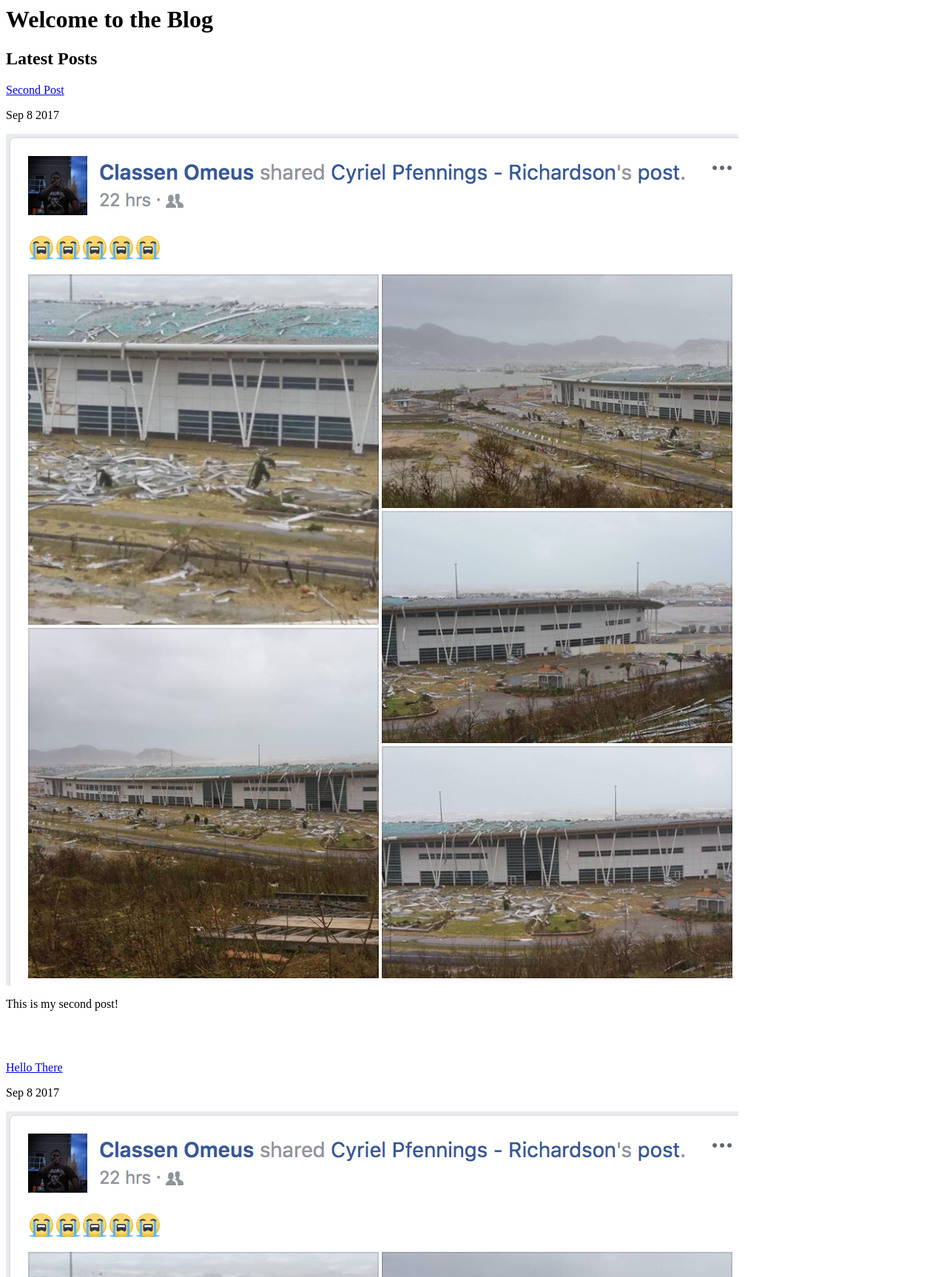
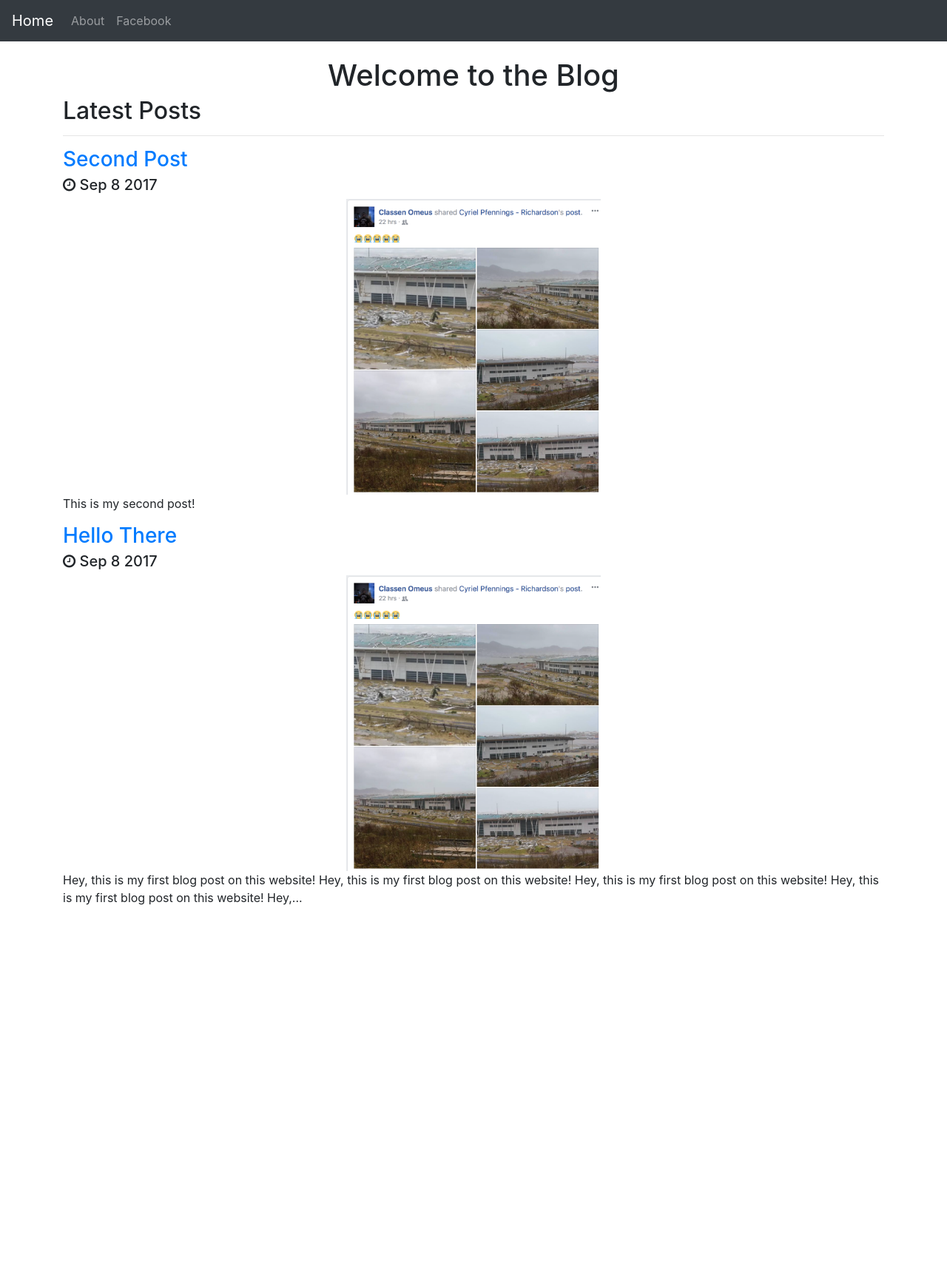
Before and after one commit to dbunin/Playing-around-with-Django, a Django app: page / in a window 1280 px wide. Shown: the top 1727 px of the page at 74% size. After the commit the page ends 1224 px from the top, so only its background shows below. Run offline with Django 3.2, Linux system fonts and the light colour scheme; data comes from the database, SQL or seed files in the repository; some libraries are stand-ins or nearby versions.

Commit message:
-added bootstrap and stylized the main page

```diff
--- a/personalblog/personalblog/posts/templates/posts/home.html
+++ b/personalblog/personalblog/posts/templates/posts/home.html
@@ -1,12 +1,43 @@
-<h1>Welcome to the Blog</h1>
-<h2>Latest Posts</h2>
+<!DOCTYPE html>
+<html lang="en">
+<head>
+    <!-- Required meta tags -->
+    <meta charset="utf-8">
+    <meta name="viewport" content="width=device-width, initial-scale=1, shrink-to-fit=no">
+    <link href="https://maxcdn.bootstrapcdn.com/font-awesome/4.7.0/css/font-awesome.min.css" rel="stylesheet">
+    <!-- Bootstrap CSS -->
+    <link rel="stylesheet" href="https://maxcdn.bootstrapcdn.com/bootstrap/4.0.0-beta/css/bootstrap.min.css" integrity="sha384-/Y6pD6FV/Vv2HJnA6t+vslU6fwYXjCFtcEpHbNJ0lyAFsXTsjBbfaDjzALeQsN6M" crossorigin="anonymous">
+</head>
+<body>
+    <nav class="navbar navbar-expand-lg  navbar-dark bg-dark">
+        <a class="navbar-brand" href="{% url 'home' %}">Home</a>
+        <button class="navbar-toggler" type="button" data-toggle="collapse" data-target="#myNav" aria-controls="navbarNavDropdown" aria-expanded="false" aria-label="Toggle navigation">
+                <span class="navbar-toggler-icon"></span>
+            </button>
+        <div class="collapse navbar-collapse" id="myNav">
+            <ul class="navbar-nav mr-auto">
+                <li class="nav-item"><a class="nav-link" href="">About</a></li>
+                <li class="nav-item"><a class="nav-link" href="">Facebook</a></li>
+            </ul>
+        </div>
+    </nav>
+    <div class="container">
+        <br>
+        <h1 class="text-center">Welcome to the Blog</h1>
+        <h2>Latest Posts</h2>
+        <hr>
+        {% for post in posts.all %}
 
-{% for post in posts.all %}
-
-<a href="{% url 'post_detail' post.id %}"><p>{{ post.title }}</p></a>
-<p>{{ post.getDate }}</p>
-<img src=" {{ post.image.url }} ">
-<p> {{post.summary}} </p>
-<br>
-<br>
-{% endfor %}
+        <a href="{% url 'post_detail' post.id %}"><h3>{{ post.title }}</h3></a>
+        <h5><i class="fa fa-clock-o" aria-hidden="true"></i> {{ post.getDate }}</h5>
+        <img src=" {{ post.image.url }} " class="img-responsive mx-auto d-block" style="max-height:400px;">
+        <p> {{post.summary}} </p>
+        {% endfor %}
+    </div>
+    <!-- Optional JavaScript -->
+    <!-- jQuery first, then Popper.js, then Bootstrap JS -->
+    <script src="https://code.jquery.com/jquery-3.2.1.slim.min.js" integrity="sha384-KJ3o2DKtIkvYIK3UENzmM7KCkRr/rE9/Qpg6aAZGJwFDMVNA/GpGFF93hXpG5KkN" crossorigin="anonymous"></script>
+    <script src="https://cdnjs.cloudflare.com/ajax/libs/popper.js/1.11.0/umd/popper.min.js" integrity="sha384-b/U6ypiBEHpOf/4+1nzFpr53nxSS+GLCkfwBdFNTxtclqqenISfwAzpKaMNFNmj4" crossorigin="anonymous"></script>
+    <script src="https://maxcdn.bootstrapcdn.com/bootstrap/4.0.0-beta/js/bootstrap.min.js" integrity="sha384-h0AbiXch4ZDo7tp9hKZ4TsHbi047NrKGLO3SEJAg45jXxnGIfYzk4Si90RDIqNm1" crossorigin="anonymous"></script>
+</body>
+</html>
```
